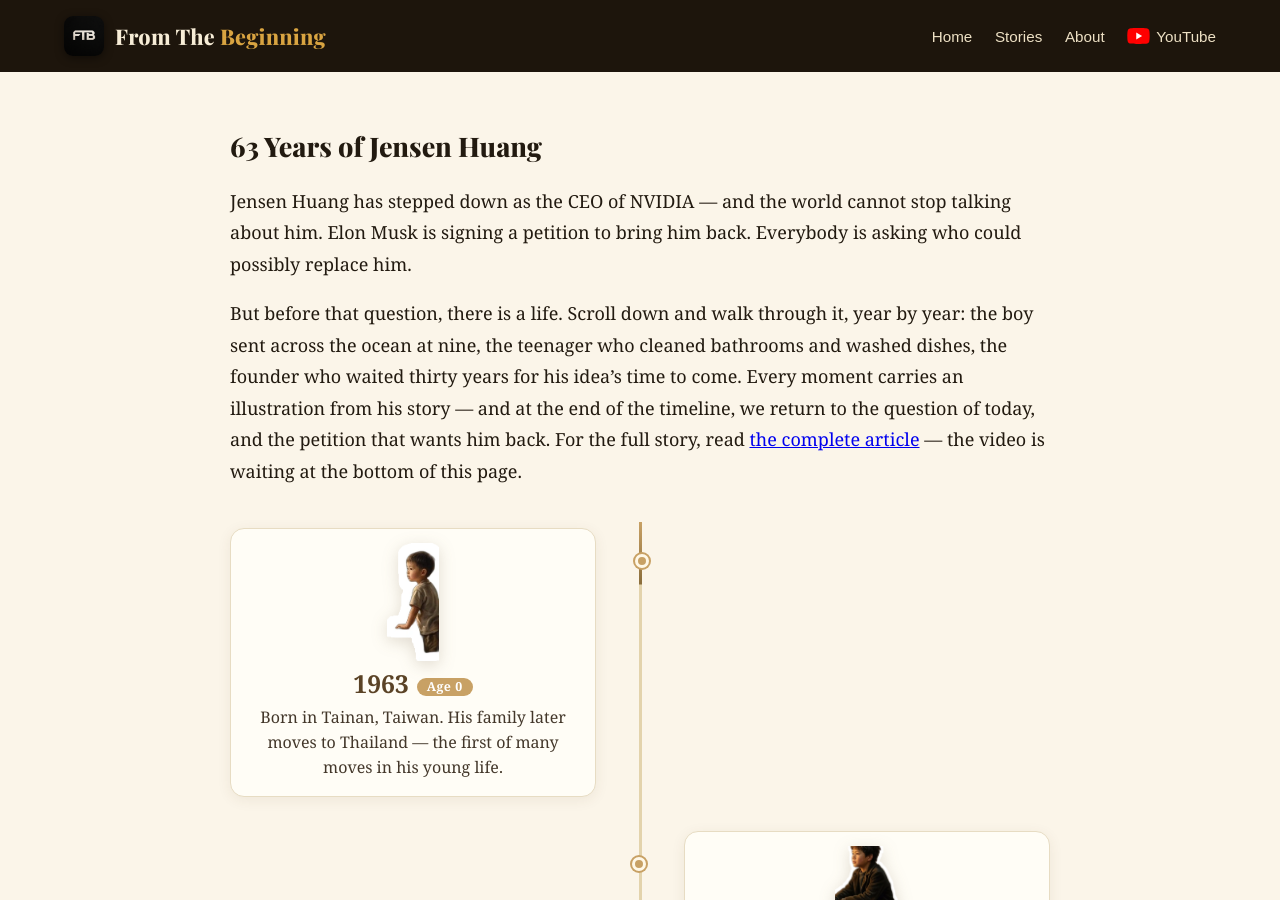
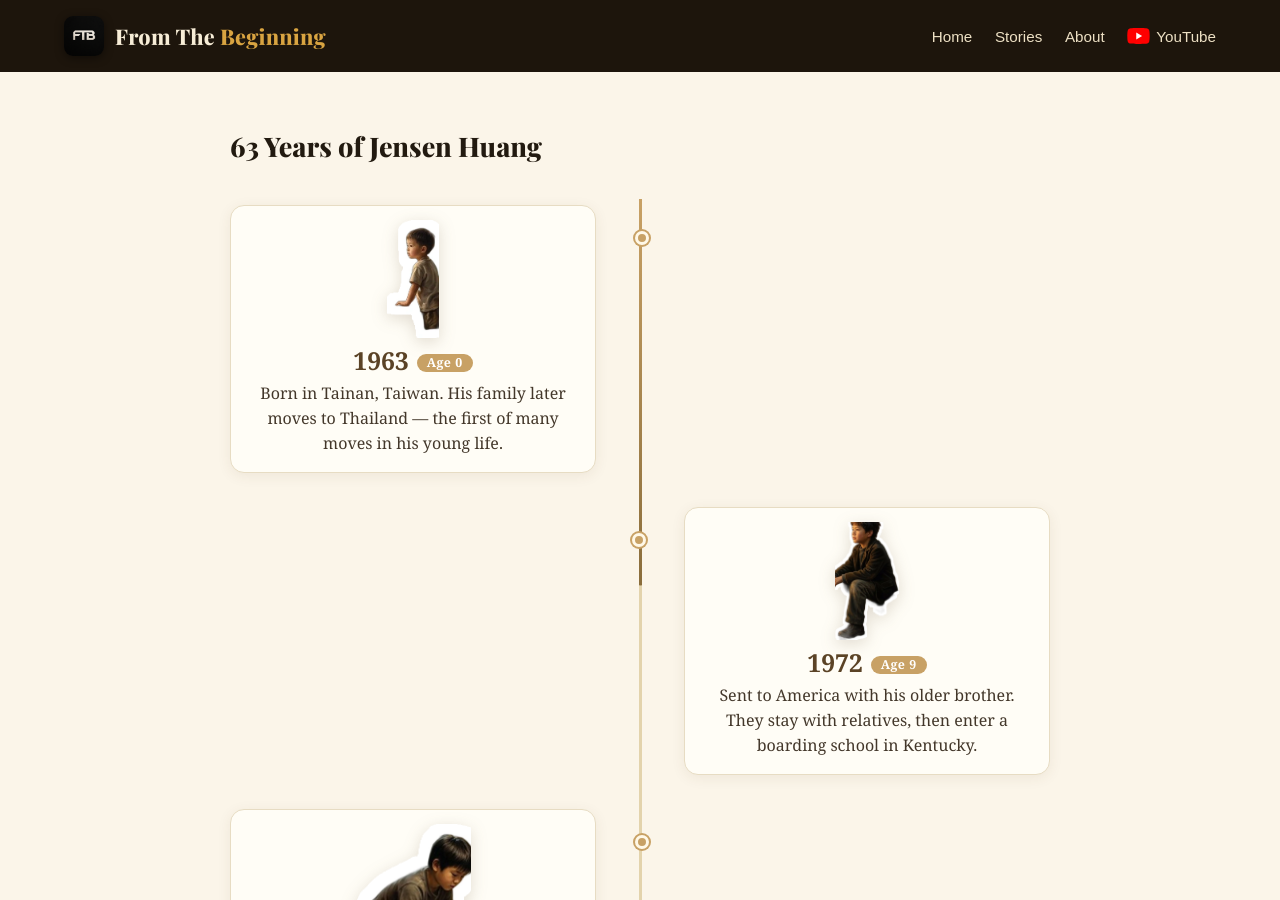
Before and after one commit to docsachmienphi/FTB, a Jekyll site: the page built from _posts/2026-11-14-jensen-huang-timeline.md, in a window 1280 px wide and 900 px high. Built offline with Jekyll 4.4.1, drawn with Linux system fonts in a browser that asks for light colours.

Commit message:
Timeline post: remove intro block — page opens straight into the life timeline

```diff
--- a/_posts/2026-11-14-jensen-huang-timeline.md
+++ b/_posts/2026-11-14-jensen-huang-timeline.md
@@ -12,10 +12,6 @@ cover_class: "c-default"
 cover_thumb: /assets/images/jensen/jensen-title-drop.jpg
 image: /assets/images/jensen/jensen-title-drop.jpg
 ---
-
-Jensen Huang has stepped down as the CEO of NVIDIA — and the world cannot stop talking about him. Elon Musk is signing a petition to bring him back. Everybody is asking who could possibly replace him.
-
-But before that question, there is a life. Scroll down and walk through it, year by year: the boy sent across the ocean at nine, the teenager who cleaned bathrooms and washed dishes, the founder who waited thirty years for his idea's time to come. Every moment carries an illustration from his story — and at the end of the timeline, we return to the question of today, and the petition that wants him back. For the full story, read [the complete article](/stories/history-of-jensen-huang/) — the video is waiting at the bottom of this page.
 
 <style>
 .ftb-tl{position:relative;max-width:880px;margin:2.2rem auto 1rem;padding:6px 0 10px}
```
